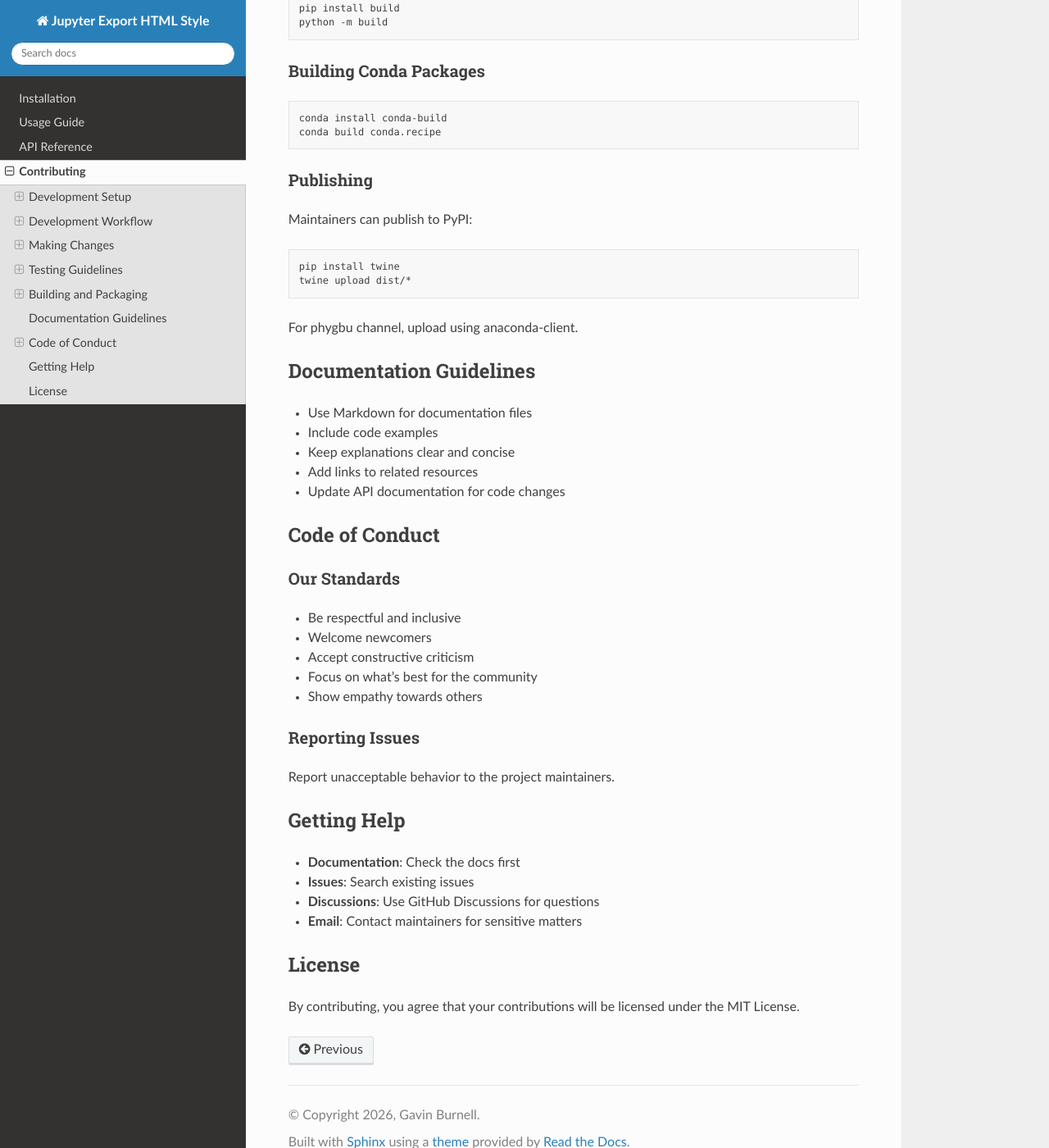
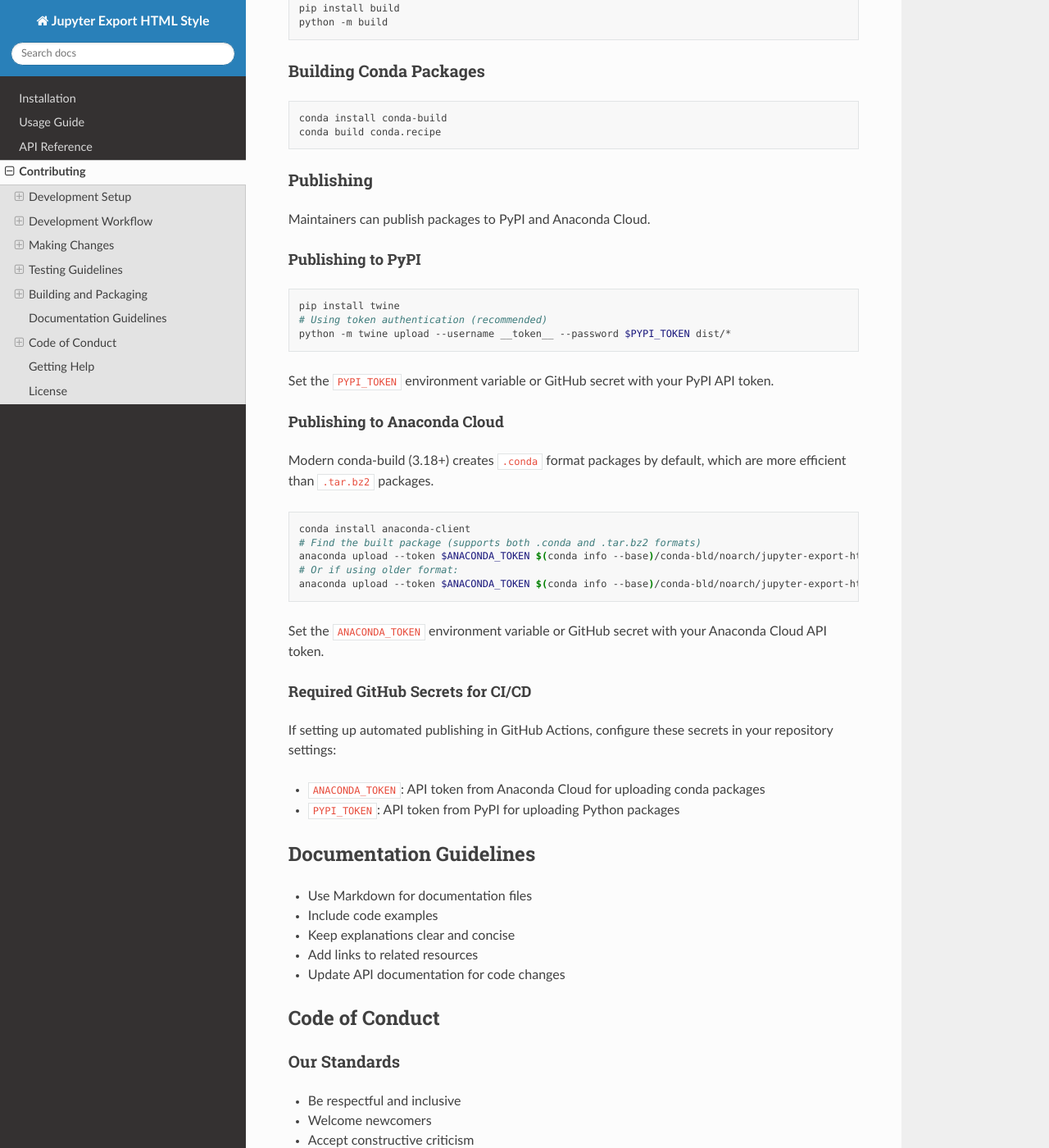
Before and after one commit to gb119/jupyter_export_html_style, a Sphinx documentation site: the page built from docs/source/contributing.md, in a window 1280 px wide and 1400 px high, scrolled down 3392 px. Shown: the whole window at 82% size. Built offline with Sphinx 7.4.7 and the Read the Docs theme 3.1.0, drawn with Linux system fonts in a browser that asks for light colours.

Commit message:
Document token requirements and modern conda package formats in contributing guide
Co-authored-by: gb119 <4428426+gb119@users.noreply.github.com>

````diff
--- a/docs/source/contributing.md
+++ b/docs/source/contributing.md
@@ -162,14 +162,38 @@ conda build conda.recipe
 
 ### Publishing
 
-Maintainers can publish to PyPI:
+Maintainers can publish packages to PyPI and Anaconda Cloud.
+
+#### Publishing to PyPI
 
 ```bash
 pip install twine
-twine upload dist/*
+# Using token authentication (recommended)
+python -m twine upload --username __token__ --password $PYPI_TOKEN dist/*
 ```
 
-For phygbu channel, upload using anaconda-client.
+Set the `PYPI_TOKEN` environment variable or GitHub secret with your PyPI API token.
+
+#### Publishing to Anaconda Cloud
+
+Modern conda-build (3.18+) creates `.conda` format packages by default, which are more efficient than `.tar.bz2` packages.
+
+```bash
+conda install anaconda-client
+# Find the built package (supports both .conda and .tar.bz2 formats)
+anaconda upload --token $ANACONDA_TOKEN $(conda info --base)/conda-bld/noarch/jupyter-export-html-style-*.conda
+# Or if using older format:
+anaconda upload --token $ANACONDA_TOKEN $(conda info --base)/conda-bld/noarch/jupyter-export-html-style-*.tar.bz2
+```
+
+Set the `ANACONDA_TOKEN` environment variable or GitHub secret with your Anaconda Cloud API token.
+
+#### Required GitHub Secrets for CI/CD
+
+If setting up automated publishing in GitHub Actions, configure these secrets in your repository settings:
+
+- `ANACONDA_TOKEN`: API token from Anaconda Cloud for uploading conda packages
+- `PYPI_TOKEN`: API token from PyPI for uploading Python packages
 
 ## Documentation Guidelines
 
````
